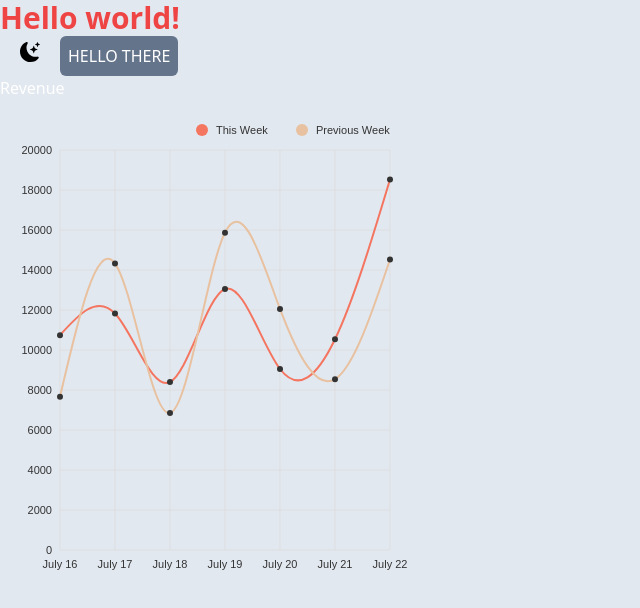
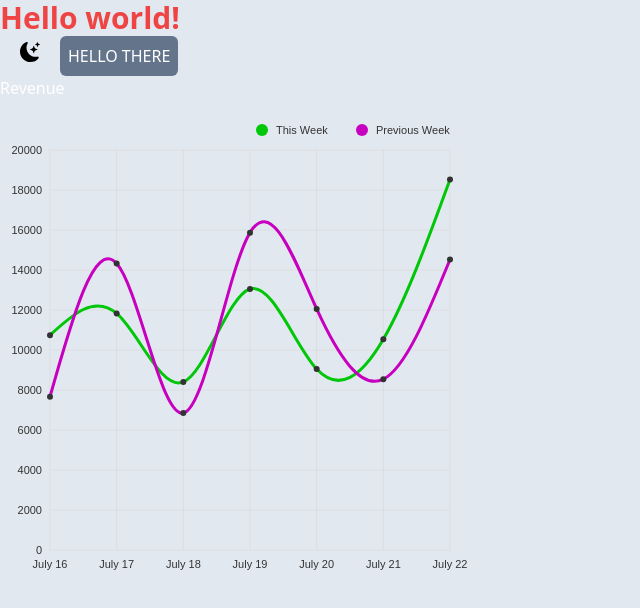
Before and after one commit to BolaGhaly/Admin-Dashboard, a Next.js app: page / in a window 1280 px wide. Shown: the top 608 px of the page, without its empty margins (0-640 px from the left). Built offline with nearby package versions, Linux system fonts and the light colour scheme.

Commit message:
Update line chart to use data colors

```diff
--- a/pages/LineChart.tsx
+++ b/pages/LineChart.tsx
@@ -3,7 +3,7 @@ import { ResponsiveLine } from "@nivo/line";
 const LineChart = ({ data }) => (
   <ResponsiveLine
     data={data}
-    margin={{ top: 50, right: 110, bottom: 50, left: 60 }}
+    margin={{ top: 50, right: 50, bottom: 50, left: 50 }}
     xScale={{ type: "point" }}
     yScale={{
       type: "linear",
@@ -28,8 +28,11 @@ const LineChart = ({ data }) => (
       tickPadding: 8,
       tickRotation: 0,
     }}
+    colors={{ datum: "color" }}
+    lineWidth={3}
     pointColor={{ theme: "labels.text.fill" }}
     pointBorderColor={{ from: "serieColor" }}
+    pointLabel="yFormatted"
     pointLabelYOffset={-12}
     useMesh={true}
     legends={[
--- a/utils/LineChartData.ts
+++ b/utils/LineChartData.ts
@@ -1,7 +1,7 @@
 export const LineChartData = [
   {
     id: "Previous Week",
-    color: "hsl(0, 0%, 25%)",
+    color: "hsl(302, 100%, 39%)",
     data: [
       {
         x: "July 16",
@@ -35,7 +35,7 @@ export const LineChartData = [
   },
   {
     id: "This Week",
-    color: "hsl(136, 100%, 53%)",
+    color: "hsl(122, 100%, 39%)",
     data: [
       {
         x: "July 16",
```
